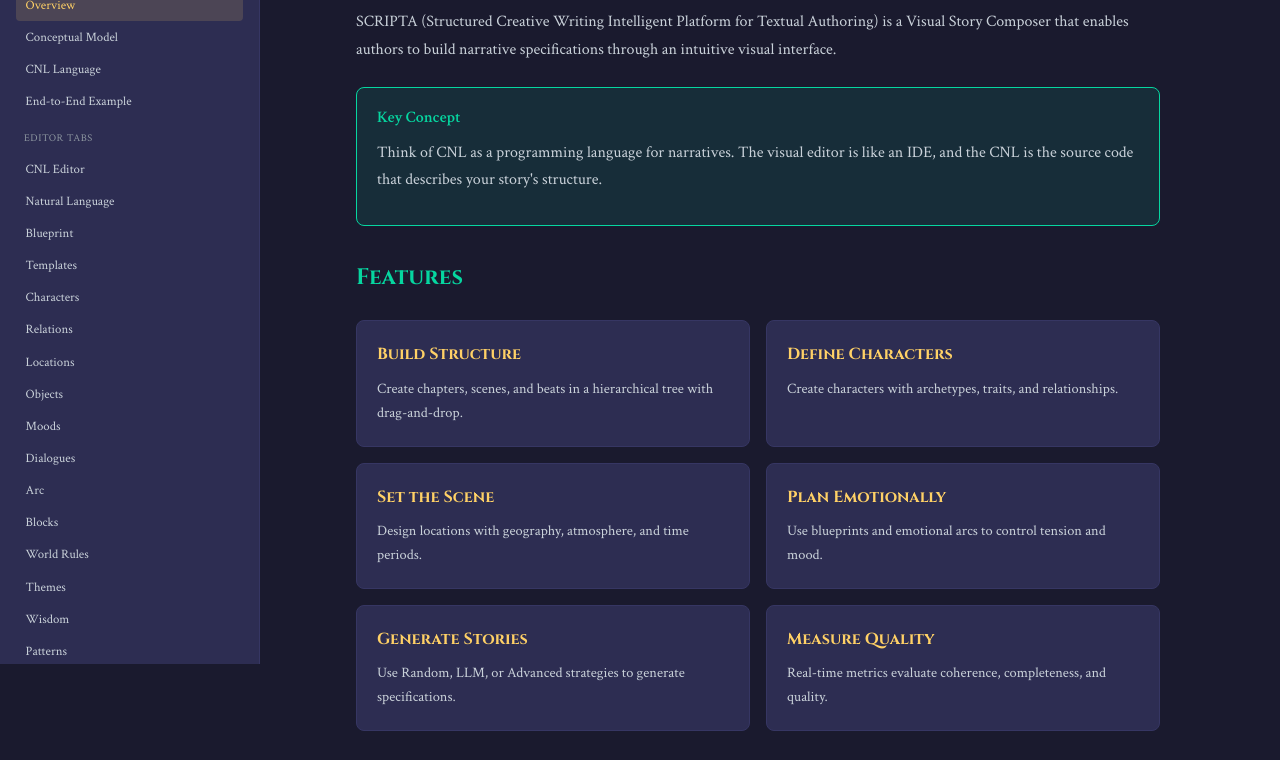
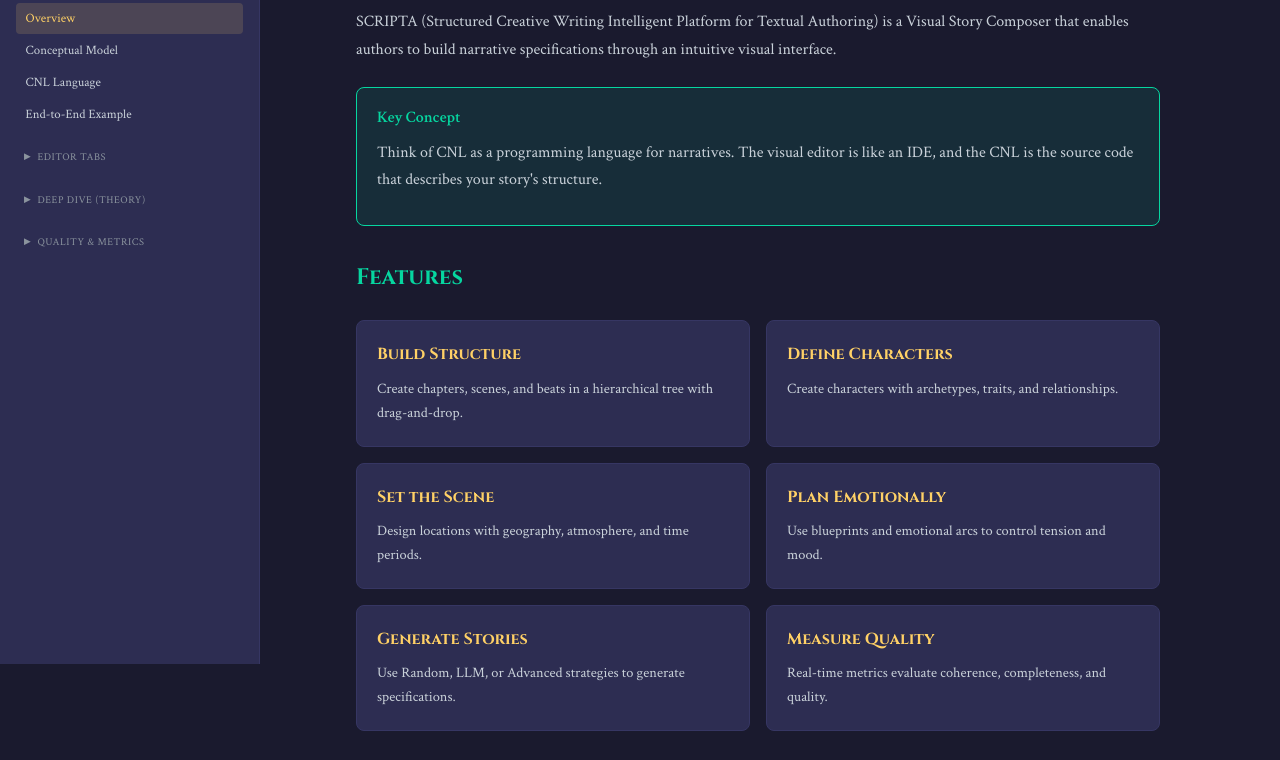
Before and after one commit to OutfinityResearch/VSAText, a website: page docs/theory/index.html in a window 1280 px wide. Shown: the part 136-896 px from the top of the page. Drawn offline with Linux system fonts and the light colour scheme.

Commit message:
demonstrative prototype level

```diff
--- a/docs/theory/index.html
+++ b/docs/theory/index.html
@@ -76,8 +76,43 @@
       text-transform: uppercase;
       color: var(--text-muted);
       margin-bottom: 0.4rem;
-      padding-left: 0.5rem;
+      padding: 0.4rem 0.5rem;
       letter-spacing: 0.05em;
+      cursor: pointer;
+      display: flex;
+      align-items: center;
+      gap: 0.4rem;
+      border-radius: 4px;
+      transition: all 0.2s ease;
+      user-select: none;
+    }
+
+    .nav-section-title:hover {
+      background: var(--bg-elevated);
+      color: var(--text-secondary);
+    }
+
+    .nav-section-icon {
+      font-size: 0.55rem;
+      transition: transform 0.2s ease;
+      display: inline-block;
+      width: 0.8em;
+    }
+
+    .nav-section.collapsed .nav-section-icon {
+      transform: rotate(0deg);
+    }
+
+    .nav-section:not(.collapsed) .nav-section-icon {
+      transform: rotate(90deg);
+    }
+
+    .nav-section.collapsed .docs-nav {
+      display: none;
+    }
+
+    .nav-section:not(.collapsed) .docs-nav {
+      display: block;
     }
 
     .docs-nav {
@@ -597,8 +632,8 @@
       <button class="close-sidebar-btn" id="close-sidebar-btn" aria-label="Close menu">&times;</button>
     </div>
 
-    <div class="nav-section">
-      <div class="nav-section-title">Getting Started</div>
+    <div class="nav-section" data-section="getting-started">
+      <div class="nav-section-title"><span class="nav-section-icon">▶</span>Getting Started</div>
       <nav class="docs-nav">
         <a href="#overview" data-page="overview" class="active">Overview</a>
         <a href="#conceptual-model" data-page="conceptual-model">Conceptual Model</a>
@@ -607,8 +642,8 @@
       </nav>
     </div>
 
-    <div class="nav-section">
-      <div class="nav-section-title">Editor Tabs</div>
+    <div class="nav-section collapsed" data-section="editor-tabs">
+      <div class="nav-section-title"><span class="nav-section-icon">▶</span>Editor Tabs</div>
       <nav class="docs-nav">
         <a href="#tab-cnl" data-page="tab-cnl">CNL Editor</a>
         <a href="#tab-nl" data-page="tab-nl">Natural Language</a>
@@ -629,8 +664,8 @@
       </nav>
     </div>
 
-    <div class="nav-section">
-      <div class="nav-section-title">Deep Dive (Theory)</div>
+    <div class="nav-section collapsed" data-section="deep-dive">
+      <div class="nav-section-title"><span class="nav-section-icon">▶</span>Deep Dive (Theory)</div>
       <nav class="docs-nav">
         <a href="#character-theory" data-page="character-theory">Character Archetypes</a>
         <a href="#narrative-theory" data-page="narrative-theory">Narrative Structure</a>
@@ -642,8 +677,8 @@
       </nav>
     </div>
 
-    <div class="nav-section">
-      <div class="nav-section-title">Quality & Metrics</div>
+    <div class="nav-section collapsed" data-section="quality-metrics">
+      <div class="nav-section-title"><span class="nav-section-icon">▶</span>Quality & Metrics</div>
       <nav class="docs-nav">
         <a href="#generation" data-page="generation">Generation Strategies</a>
         <a href="#metrics-overview" data-page="metrics-overview">Metrics Overview</a>
@@ -786,6 +821,15 @@
           link.classList.toggle('active', link.dataset.page === pageName);
         });
 
+        // Expand the section containing the active page
+        const activeLink = document.querySelector(`.docs-sidebar .docs-nav a[data-page="${pageName}"]`);
+        if (activeLink) {
+          const section = activeLink.closest('.nav-section');
+          if (section) {
+            section.classList.remove('collapsed');
+          }
+        }
+
         // Attach click handlers to in-content links
         attachContentLinkHandlers();
 
@@ -906,6 +950,16 @@
       }
     });
 
+    // ========================================
+    // ACCORDION MENU FUNCTIONALITY
+    // ========================================
+    document.querySelectorAll('.nav-section-title').forEach(title => {
+      title.addEventListener('click', () => {
+        const section = title.closest('.nav-section');
+        section.classList.toggle('collapsed');
+      });
+    });
+
     // Initial load
     const initialPage = window.location.hash.slice(1) || 'overview';
     loadPage(initialPage);
```
